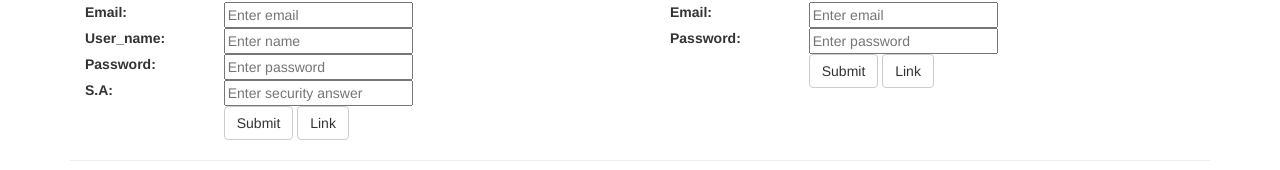
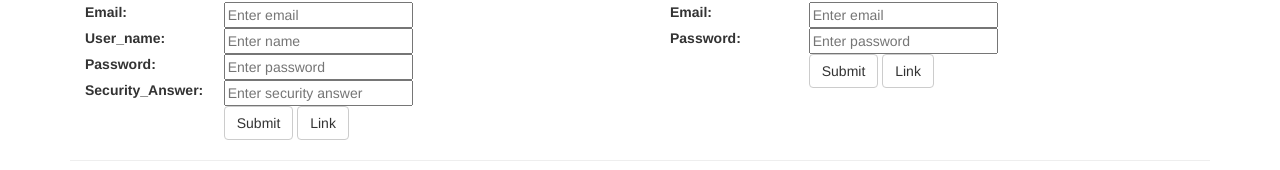
Before and after one commit to Priyankadev/pet_vaccination_api, a plain HTML site: page templates/index.html in a window 1280 px wide. Shown: the part 160-330 px from the top of the page. Drawn offline with nearby package versions, Linux system fonts and the light colour scheme.

Commit message:
solve bug

```diff
--- a/templates/index.html
+++ b/templates/index.html
@@ -33,7 +33,7 @@
             <input type="password" name="password" value="" placeholder="Enter password" required="">
         </div>
 
-        <label class="control-label col-sm-3" >S.A:</label>
+        <label class="control-label col-sm-3" >Security_Answer:</label>
         <div class="col-sm-9">
             <input type="text" name="answer" value="" placeholder="Enter security answer" required="">
         </div>
```
